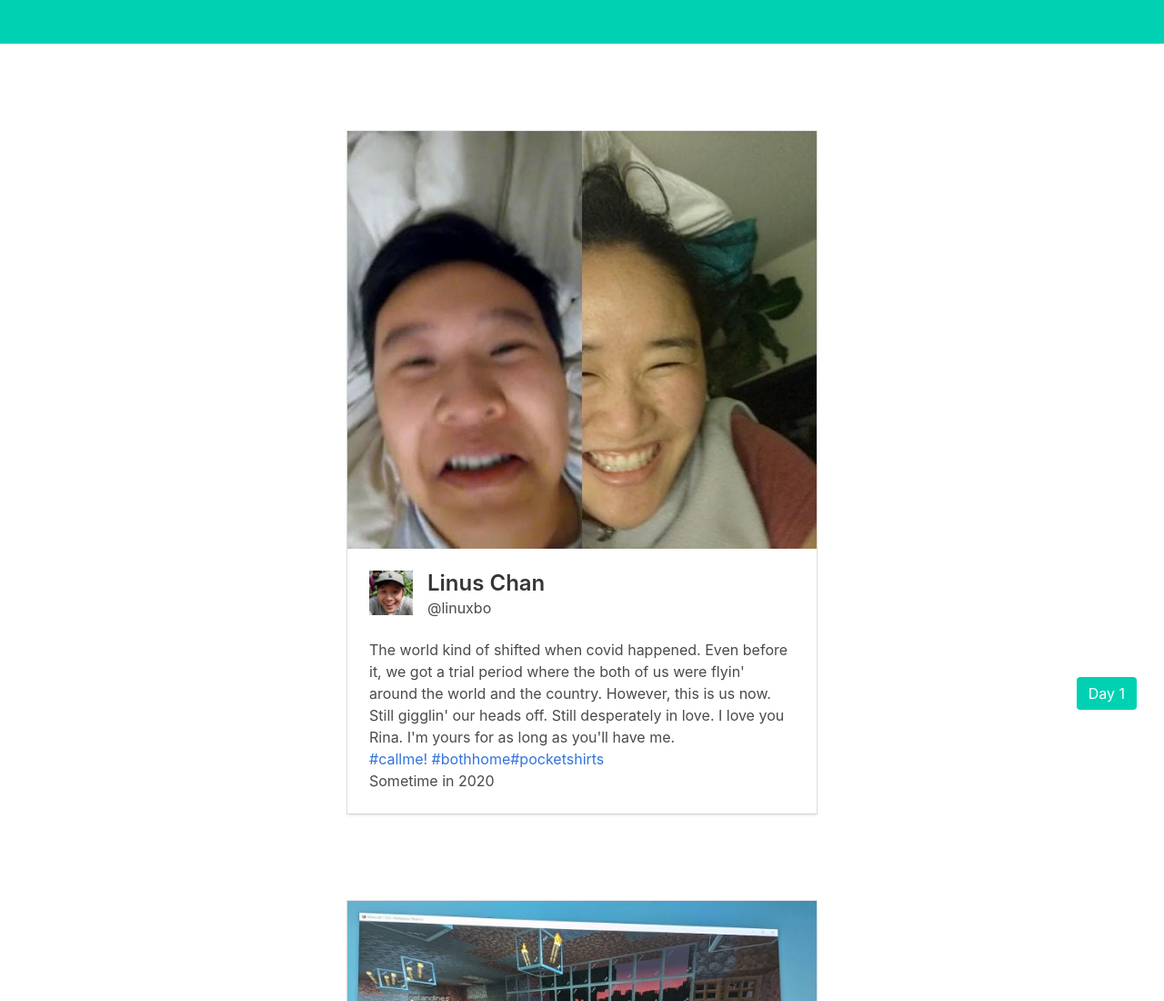
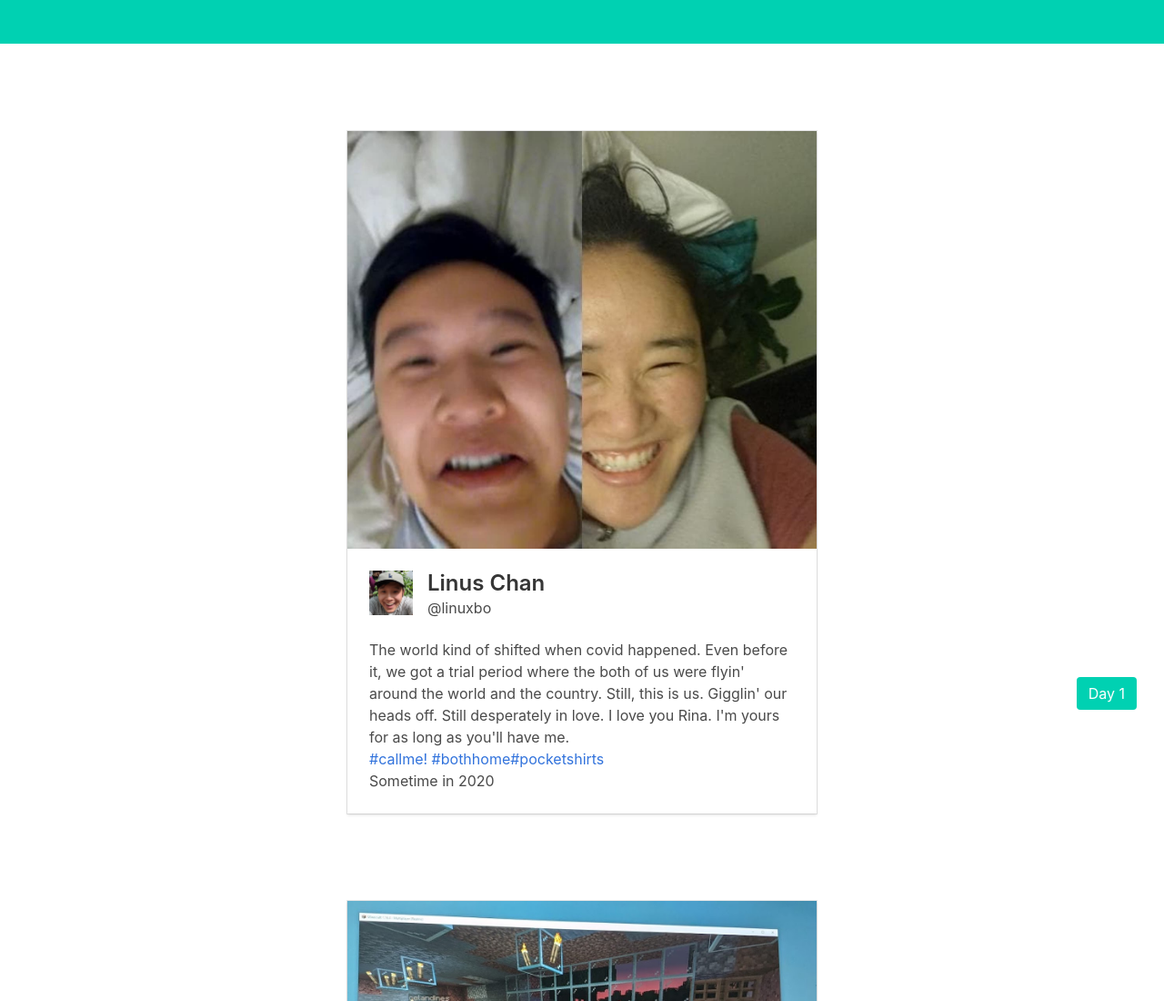
Before and after one commit to linuxbo/48, a website: page 48192231/Rina2131.html in a window 1280 px wide. Shown: the top 1100 px of the page at 91% size. Drawn offline with Linux system fonts and the light colour scheme; files that its build step writes are made by us from their sources.

Commit message:
quick text change

```diff
--- a/48192231/Rina2131.html
+++ b/48192231/Rina2131.html
@@ -44,7 +44,7 @@
                                               </div>
                                            </div>
                                            <div class="content">
-                                             The world kind of shifted when covid happened. Even before it, we got a trial period where the both of us were flyin' around the world and the country. However, this is us now. Still gigglin' our heads off. Still desperately in love. I love you Rina. I'm yours for as long as you'll have me.
+                                             The world kind of shifted when covid happened. Even before it, we got a trial period where the both of us were flyin' around the world and the country. Still, this is us. Gigglin' our heads off. Still desperately in love. I love you Rina. I'm yours for as long as you'll have me.
 
                                                    <br>
                                               <a href="#">#callme!</a> <a href="#">#bothhome</a><a href="#">#pocketshirts</a>
```
